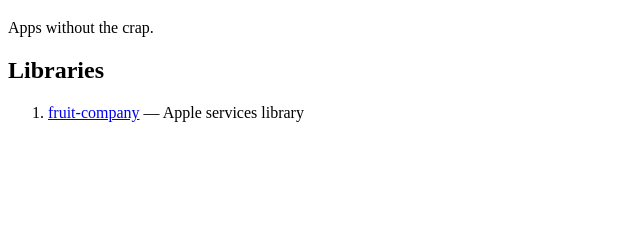
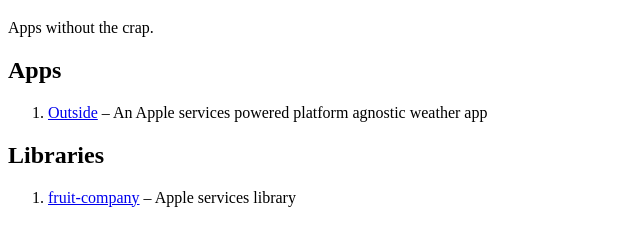
Before and after one commit to decarbonization/decarbonization.github.io, a plain HTML site: page index.html in a window 1280 px wide. Shown: the part 61-306 px from the top of the page, without its empty margins (0-640 px from the left). Drawn offline with Linux system fonts and the light colour scheme.

Commit message:
Add some missing files

```diff
--- a/index.html
+++ b/index.html
@@ -1,6 +1,8 @@
 <!DOCTYPE html>
 <html>
     <head>
+        <meta charSet="UTF-8">
+        <meta name="viewport" content="width=device-width, initial-scale=1.0">
         <title>Just the Good Parts</title>
     </head>
     <body>
@@ -8,9 +10,14 @@
             <h1>Just the Good Parts</h1>
             Apps without the crap.
 
+            <h2>Apps</h2>
+            <ol>
+                <li><a href="https://github.com/decarbonization/outside">Outside</a> &ndash; An Apple services powered platform agnostic weather app</li>
+            </ol>
+
             <h2>Libraries</h2>
             <ol>
-                <li><a href="https://github.com/decarbonization/fruit-company">fruit-company</a> &mdash; Apple services library</li>
+                <li><a href="https://github.com/decarbonization/fruit-company">fruit-company</a> &ndash; Apple services library</li>
             </ol>
         </main>
     </body>
```
Also changed, not shown: 2 other files.
